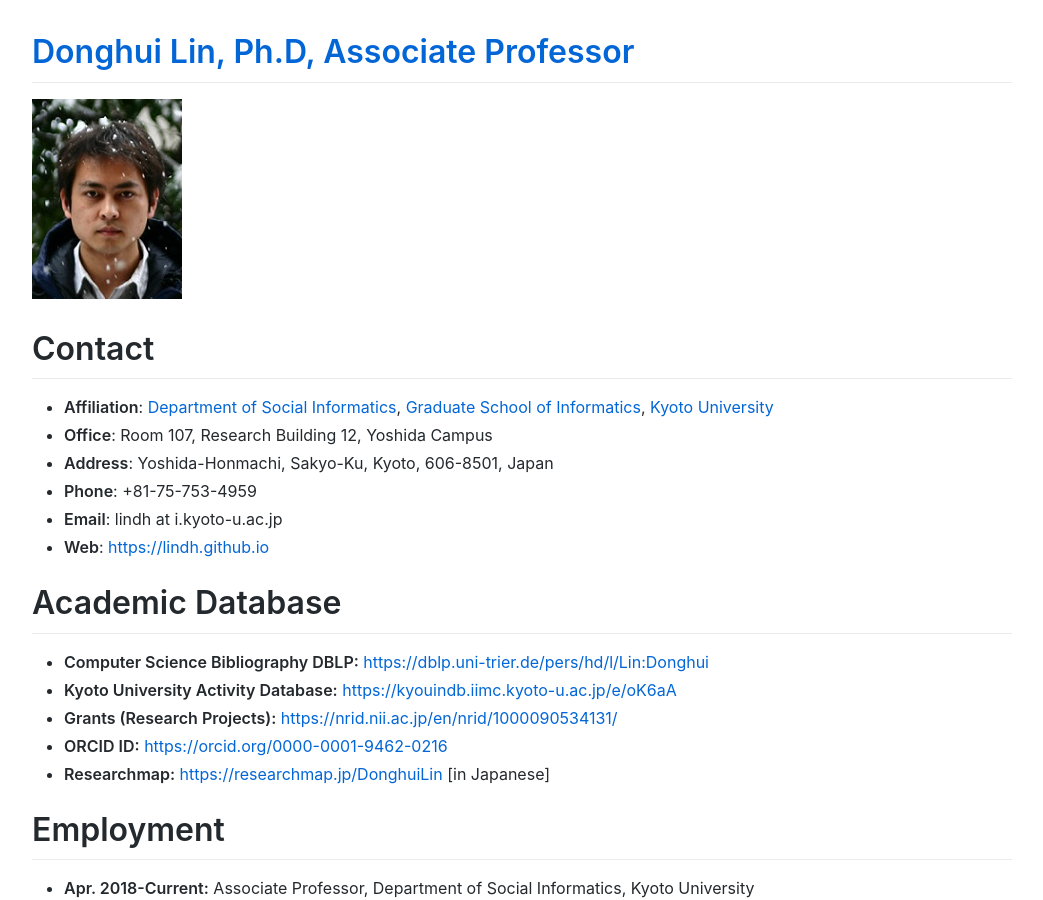
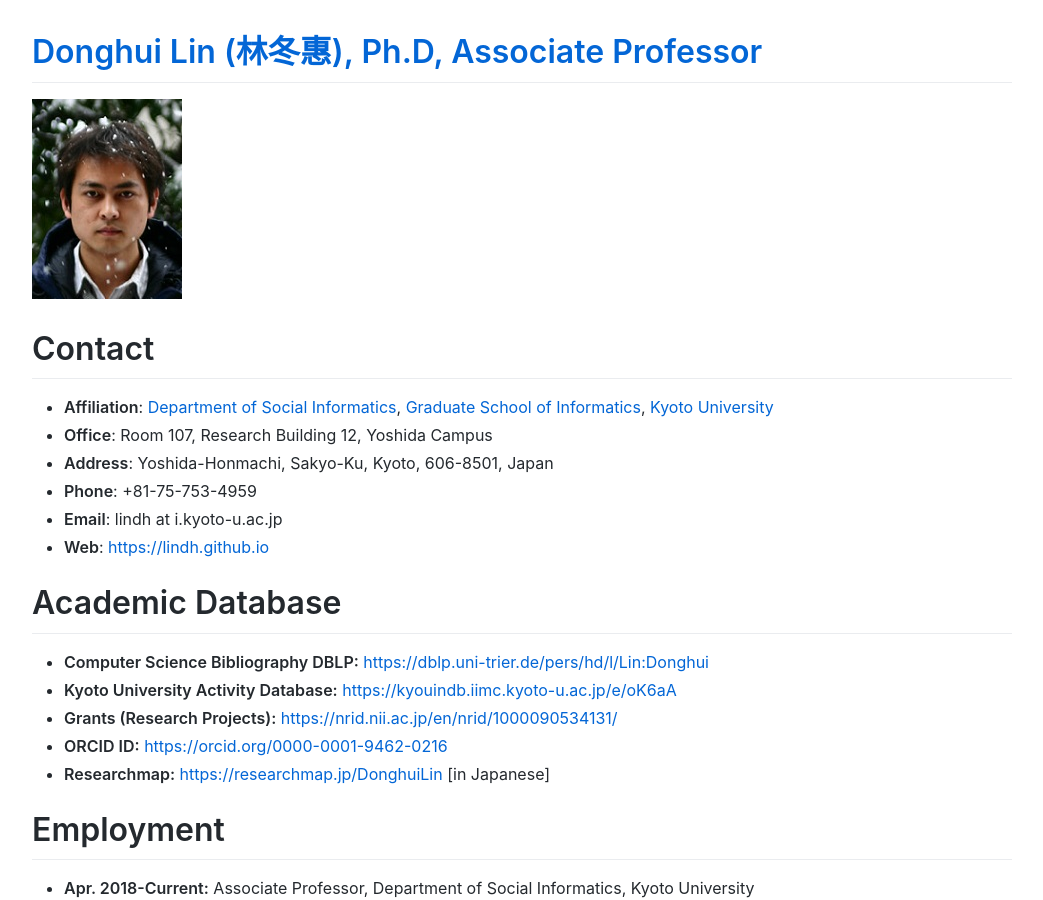
Before and after one commit to lindh/lindh.github.io, a Jekyll site: the page built from index.md, in a window 1280 px wide and 900 px high. Shown: the whole window, without its empty margins (118-1161 px from the left). Built offline with Jekyll 4.4.1, drawn with Linux system fonts in a browser that asks for light colours; comment, search, counter and statistics services are not loaded.

Commit message:
Update _config.yml

```diff
--- a/_config.yml
+++ b/_config.yml
@@ -16,5 +16,5 @@
     path: "/"
   repository_url: "https://github.com/lindh/lindh.github.io"
 
-title: Donghui Lin, Ph.D, Associate Professor
+title: Donghui Lin (林冬惠), Ph.D, Associate Professor
 description: Donghui Lin's Homepage
```
